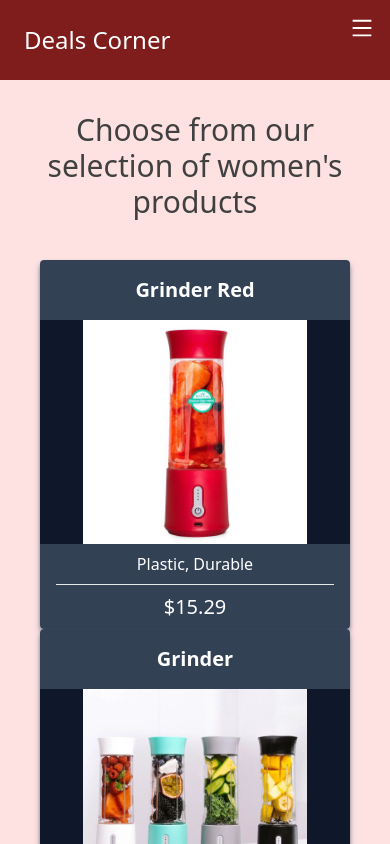
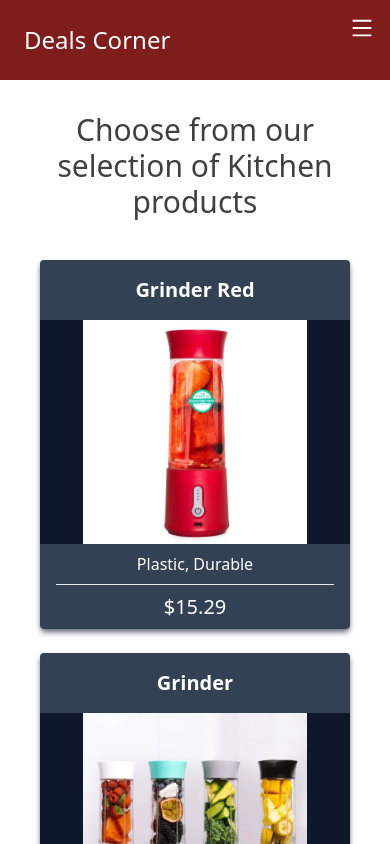
Before and after one commit to ghazankhan27/ecom-faraz, a React (Create React App) app: page /kitchen in a window 390 px wide. Shown: the top 844 px of the page. Built offline with nearby package versions, Linux system fonts and the light colour scheme.

Commit message:
added responsiveness to pages

```diff
--- a/src/App.js
+++ b/src/App.js
@@ -1,11 +1,10 @@
 import "./App.css";
-import Home from "./pages/Home";
 import Nav from "./components/nav/Nav";
-import { Outlet, Routes } from "react-router-dom";
+import { Outlet } from "react-router-dom";
 
 function App() {
   return (
-    <div className="App min-h-screen bg-red-100">
+    <div className="App min-h-screen">
       <Nav></Nav>
       <Outlet></Outlet>
     </div>
--- a/src/components/home/components/Categories.js
+++ b/src/components/home/components/Categories.js
@@ -4,7 +4,7 @@ import SubCategory from "./SubCategory";
 
 export default function Categories() {
   return (
-    <div className="grid md:text-left text-center md:grid-cols-4 bg-red-900 text-white">
+    <div className="grid md:text-left text-center md:grid-cols-4 bg-red-900 text-white py-10 md:py-0">
       <div className="p-4">
         <p className="text-xl">Categories</p>
         <ul className="mt-4">
--- a/src/components/home/components/ProductCard.js
+++ b/src/components/home/components/ProductCard.js
@@ -7,7 +7,7 @@ export default function ProductCard({ name, price, description, img }) {
         {name}
       </p>
       <div className="flex items-center w-full justify-center bg-slate-900">
-        <img className="h-56 bg-red-900" alt="product image" src={img}></img>
+        <img className="h-56 bg-red-900" alt="product" src={img}></img>
       </div>
 
       <div className="flex flex-col items-center justify-center p-2 px-4 text-xl bg-slate-700 text-white w-full h-full text-center">
--- a/src/components/home/components/SubCategory.js
+++ b/src/components/home/components/SubCategory.js
@@ -18,22 +18,18 @@ export default function SubCategory({ title, list }) {
           {title}
         </p>
       ) : (
-        <a href="#">
         <p
           className="hover:underline cursor-pointer select-none"
           onClick={clickHandler}
         >
           {title}
         </p>
-        </a>
       )}
       {list.length > 0 && (
         <ul className={"list-inside list-decimal text-sm indent-4 " + show}>
           {list.map((item, index) => (
             <li key={index}>
-              <a className="hover:underline" href="#">
-                {item}
-              </a>
+              <p className="hover:underline">{item}</p>
             </li>
           ))}
         </ul>
--- a/src/components/nav/components/ListOfLinks.js
+++ b/src/components/nav/components/ListOfLinks.js
@@ -10,6 +10,10 @@ export default function ListOfLinks() {
     else setShow("hidden");
   };
 
+  const hideMenuAfterLink = () => {
+    setShow("hidden");
+  };
+
   return (
     <div className="flex flex-col items-end text-right">
       <p onClick={handleClick} className="text-2xl md:hidden">
@@ -17,13 +21,13 @@ export default function ListOfLinks() {
       </p>
       <div className={"md:block mt-6 md:mt-0 " + show}>
         <ul className="md:flex md:space-x-12 text-xl">
-          <li>
+          <li onClick={hideMenuAfterLink}>
             <Link to="/">Home</Link>
           </li>
-          <li>
+          <li onClick={hideMenuAfterLink}>
             <Link to="/">All Products</Link>
           </li>
-          <li>About us</li>
+          <li onClick={hideMenuAfterLink}>About us</li>
         </ul>
       </div>
     </div>
--- a/src/pages/KidsProducts.js
+++ b/src/pages/KidsProducts.js
@@ -32,11 +32,12 @@ export default function KidsProducts() {
   return (
     <div className="py-8 px-10">
       <p className="text-center text-3xl text-neutral-700">
-        Choose from our selection of women's products
+        Choose from our selection of Kids products
       </p>
-      <div className="grid lg:grid-cols-4 pt-10 lg:gap-12 md:gap-4 md:grid-cols-2">
-        {items.map((item) => (
+      <div className="gap-6 grid lg:grid-cols-4 pt-10 lg:gap-12 md:gap-4 md:grid-cols-2">
+        {items.map((item, index) => (
           <ProductCard
+            key={index}
             name={item.name}
             description={item.description}
             price={item.price}
--- a/src/pages/KitchenProducts.js
+++ b/src/pages/KitchenProducts.js
@@ -50,11 +50,12 @@ export default function KitchenProducts() {
   return (
     <div className="py-8 px-10">
       <p className="text-center text-3xl text-neutral-700">
-        Choose from our selection of women's products
+        Choose from our selection of Kitchen products
       </p>
-      <div className="grid lg:grid-cols-4 pt-10 lg:gap-12 md:gap-4 md:grid-cols-2">
-        {items.map((item) => (
+      <div className="gap-6 grid lg:grid-cols-4 pt-10 lg:gap-12 md:gap-4 md:grid-cols-2">
+        {items.map((item, index) => (
           <ProductCard
+            key={index}
             name={item.name}
             description={item.description}
             price={item.price}
--- a/src/pages/MensProducts.js
+++ b/src/pages/MensProducts.js
@@ -50,11 +50,12 @@ export default function MensProducts() {
   return (
     <div className="py-8 px-10">
       <p className="text-center text-3xl text-neutral-700">
-        Choose from our selection of men's products
+        Choose from our selection of Men's products
       </p>
-      <div className="grid lg:grid-cols-4 pt-10 lg:gap-12 md:gap-4 md:grid-cols-2">
-        {items.map((item) => (
+      <div className="gap-6 grid lg:grid-cols-4 pt-10 lg:gap-12 md:gap-4 md:grid-cols-2">
+        {items.map((item, index) => (
           <ProductCard
+            key={index}
             name={item.name}
             description={item.description}
             price={item.price}
--- a/src/pages/WomensProducts.js
+++ b/src/pages/WomensProducts.js
@@ -32,11 +32,12 @@ export default function WomensProducts() {
   return (
     <div className="py-8 px-10">
       <p className="text-center text-3xl text-neutral-700">
-        Choose from our selection of women's products
+        Choose from our selection of Women's products
       </p>
-      <div className="grid lg:grid-cols-4 pt-10 lg:gap-12 md:gap-4 md:grid-cols-2">
-        {items.map((item) => (
+      <div className="gap-6 grid lg:grid-cols-4 pt-10 lg:gap-12 md:gap-4 md:grid-cols-2">
+        {items.map((item, index) => (
           <ProductCard
+            key={index}
             name={item.name}
             description={item.description}
             price={item.price}
```
Lines whose indentation alone changed are shown as unchanged.
